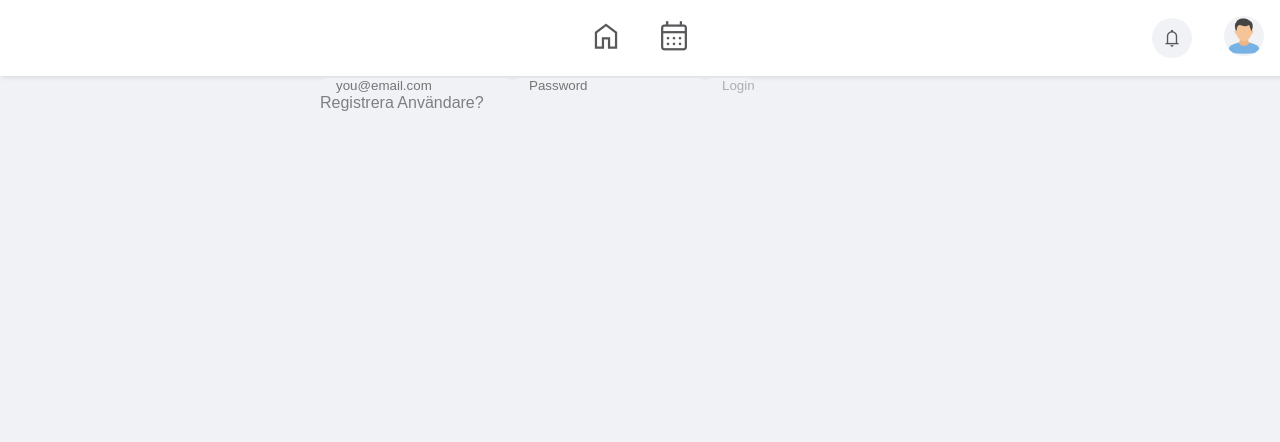
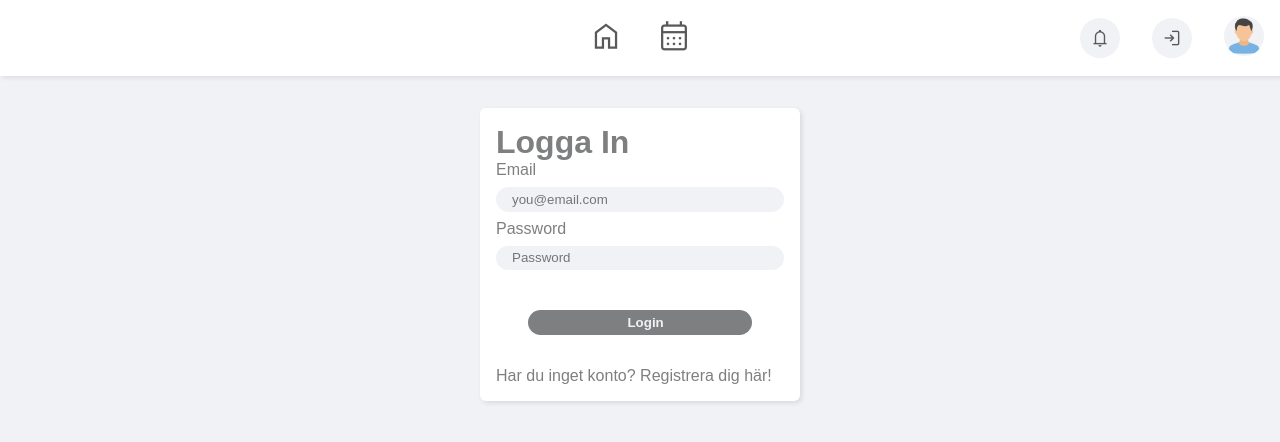
Before and after one commit to rasmus-bremholm/Fullstack-Laboration-3, a Next.js app in the folder frontend/: page /login in a window 1280 px wide. Shown: the top 442 px of the page. Built offline with nearby package versions, Linux system fonts and the light colour scheme; no server answers.

Commit message:
Login / Signup / Signout

```diff
--- /dev/null
+++ b/frontend/app/components/LoginButton.tsx
@@ -0,0 +1,37 @@
+"use client";
+import Link from "next/link";
+import styles from "../page.module.css";
+import { useAuth } from "../utils/authcontext";
+import { useEffect, useState } from "react";
+import Router from "next/router";
+
+export default function LoginButton() {
+	const { isLoggedIn } = useAuth();
+	// Måste göra detta för att hydration inte funkar...suck.
+	const [hasMounted, setHasMounted] = useState(false);
+
+	useEffect(() => {
+		setHasMounted(true);
+	}, []);
+
+	const logoutUser = () => {
+		if (isLoggedIn) {
+			localStorage.removeItem("token");
+			Router.push("/");
+		} else {
+			console.log("Hur kom du ens hit? Vi kan inte logga ut dig?");
+		}
+	};
+
+	if (!hasMounted) return null;
+
+	return isLoggedIn ? (
+		<span onClick={logoutUser} className={`material-symbols-outlined ${styles.icons}`}>
+			logout
+		</span>
+	) : (
+		<Link href={"/login"}>
+			<span className={`material-symbols-outlined ${styles.icons}`}>login</span>
+		</Link>
+	);
+}
--- a/frontend/app/components/Navbar.tsx
+++ b/frontend/app/components/Navbar.tsx
@@ -1,6 +1,7 @@
 import styles from "../page.module.css";
 import Link from "next/link";
 import Image from "next/image";
+import LoginButton from "./LoginButton";
 
 export default function Navbar() {
 	const placeholderUser = {
@@ -20,6 +21,7 @@ export default function Navbar() {
 			</div>
 			<div className={styles.usercontent}>
 				<span className={`material-symbols-outlined ${styles.icons}`}>notifications</span>
+				<LoginButton />
 				<Link href={"/profile"}>
 					<Image className={styles.icons} src={placeholderUser.profile_picture} alt={`${placeholderUser.first_name} avatar`} width={20} height={20} />
 				</Link>
--- a/frontend/app/login/page.tsx
+++ b/frontend/app/login/page.tsx
@@ -2,6 +2,7 @@
 import { useEffect, useState } from "react";
 import { login_form_fields } from "../types/types";
 import { useRouter } from "next/navigation";
+import styles from "../styles/login.module.css";
 
 export default function Login() {
 	const [signup, setSignUp] = useState(false);
@@ -15,7 +16,17 @@ export default function Login() {
 	const handleSignUpSubmit = async (event: React.FormEvent) => {
 		event.preventDefault();
 
-		// rest of signup fetch
+		const response = await fetch("https://fullstack-laboration-3.onrender.com/api/students", {
+			method: "POST",
+			headers: { "Content-Type": "application/json" },
+			body: JSON.stringify({ first_name: "", last_name: "", email: "", password: "" }),
+		});
+
+		if (response.ok) {
+			console.log("Vi skapade ditt konto!");
+		} else {
+			console.error("Vi kunde inte skapa kontot", response.status);
+		}
 	};
 
 	const handleLoginSubmit = async (event: React.FormEvent) => {
@@ -51,49 +62,72 @@ export default function Login() {
 
 	if (!signup) {
 		return (
-			<div>
+			<div className={styles.loginwrapper}>
+				<div className={styles.logincontainer}>
+					<h1>Logga In</h1>
 					<form onSubmit={handleLoginSubmit}>
+						<div className={styles.inputcontainer}>
+							<label htmlFor='email'>Email</label>
 							<input
+								id='email'
 								type='email'
 								name='email'
 								value={userLoginDetails.email}
 								placeholder='you@email.com'
 								onChange={(event) => setUserLoginDetails({ ...userLoginDetails, [event.target.name]: event.target.value })}
 							/>
+						</div>
+						<div className={styles.inputcontainer}>
+							<label htmlFor='password'>Password</label>
 							<input
+								id='password'
 								type='password'
 								name='password'
 								value={userLoginDetails.password}
 								placeholder='Password'
 								onChange={(event) => setUserLoginDetails({ ...userLoginDetails, [event.target.name]: event.target.value })}
 							/>
+						</div>
 						<input type='submit' value='Login' disabled={submitDisabeled} />
 					</form>
-				<p onClick={swapSignInSignUp}>Registrera Användare?</p>
+					<p onClick={swapSignInSignUp}>Har du inget konto? Registrera dig här!</p>
+				</div>
 			</div>
 		);
 	} else {
 		return (
-			<div>
+			<div className={styles.loginwrapper}>
+				<div className={styles.logincontainer}>
+					<h1>Skapa konto</h1>
 					<form onSubmit={handleSignUpSubmit}>
+						<div className={styles.inputcontainer}>
+							<label htmlFor='email'>Password</label>
 							<input
+								id='email'
 								type='email'
 								name='email'
 								value={userLoginDetails.email}
 								placeholder='you@email.com'
 								onChange={(event) => setUserLoginDetails({ ...userLoginDetails, [event.target.name]: event.target.value })}
 							/>
+						</div>
+						<div className={styles.inputcontainer}>
+							<label htmlFor='password'>Password</label>
 							<input
+								id='password'
 								type='password'
 								name='password'
 								value={userLoginDetails.password}
 								placeholder='Password'
 								onChange={(event) => setUserLoginDetails({ ...userLoginDetails, [event.target.name]: event.target.value })}
 							/>
+						</div>
+
 						<input type='submit' value='Sign Up' disabled={submitDisabeled} />
 					</form>
 					<p onClick={swapSignInSignUp}>Har du redan ett konto? Logga In</p>
 				</div>
+			</div>
 		);
 	}
 }
--- a/frontend/app/schedule/page.tsx
+++ b/frontend/app/schedule/page.tsx
@@ -7,13 +7,13 @@ import { useEffect, useState } from "react";
 import "react-big-calendar/lib/css/react-big-calendar.css";
 import { Calendar, momentLocalizer } from "react-big-calendar";
 import moment from "moment";
-import type { schedule_event, weekday } from "../types/types";
+import type { calendar_event, schedule_event, weekday } from "../types/types";
 
 const url = "https://fullstack-laboration-3.onrender.com";
 
 export default function Shedule() {
 	const localizer = momentLocalizer(moment);
-	const [events, setEvents] = useState<schedule_event[]>([]);
+	const [events, setEvents] = useState<calendar_event[]>([]);
 
 	const getDateForWeekdays = (weekday: string, time: string): Date => {
 		const days: Record<weekday, number> = {
@@ -53,7 +53,7 @@ export default function Shedule() {
 				}
 				console.log(schedule);
 				setEvents(
-					schedule.map((item) => ({
+					schedule.map((item: schedule_event) => ({
 						title: item.title,
 						start: getDateForWeekdays(item.weekday, item.start),
 						end: getDateForWeekdays(item.weekday, item.end),
--- /dev/null
+++ b/frontend/app/styles/login.module.css
@@ -0,0 +1,47 @@
+.loginwrapper {
+	padding-top: 2rem;
+	display: flex;
+	justify-content: center;
+	align-items: center;
+}
+
+.logincontainer {
+	width: 320px;
+	padding: 1rem;
+	border-radius: var(--border-radius);
+	box-shadow: var(--shadow);
+	display: grid;
+	grid-template-columns: 1fr;
+	background-color: var(--panel-color);
+
+	form {
+		display: grid;
+		grid-template-columns: 1fr;
+		gap: 0.5rem;
+		padding-bottom: 2rem;
+		input {
+			padding: 0.3rem;
+			padding-left: 1rem;
+		}
+		input[type="submit"] {
+			margin-top: 2rem;
+			margin-left: 2rem;
+			margin-right: 2rem;
+			color: var(--background);
+			font-weight: 600;
+			background-color: var(--accent);
+			&:disabled {
+				background-color: var(--text-color-inactive);
+			}
+		}
+	}
+	p {
+		cursor: pointer;
+	}
+}
+
+.inputcontainer {
+	display: flex;
+	flex-direction: column;
+	gap: 0.5rem;
+}
```
Also changed, not shown: frontend/app/types/types.ts (+8 -0 lines). Lines whose indentation alone changed are shown as unchanged.
